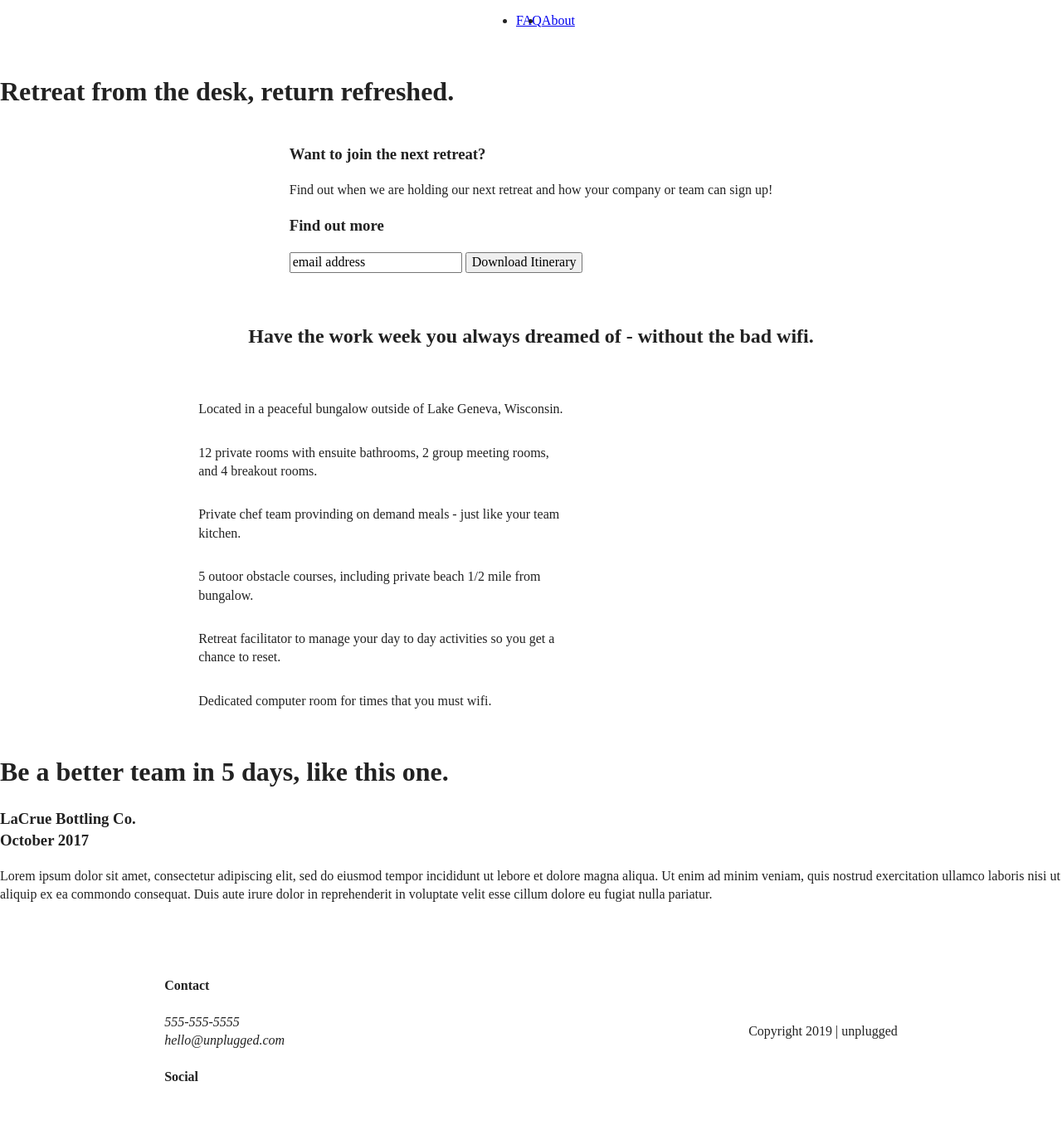
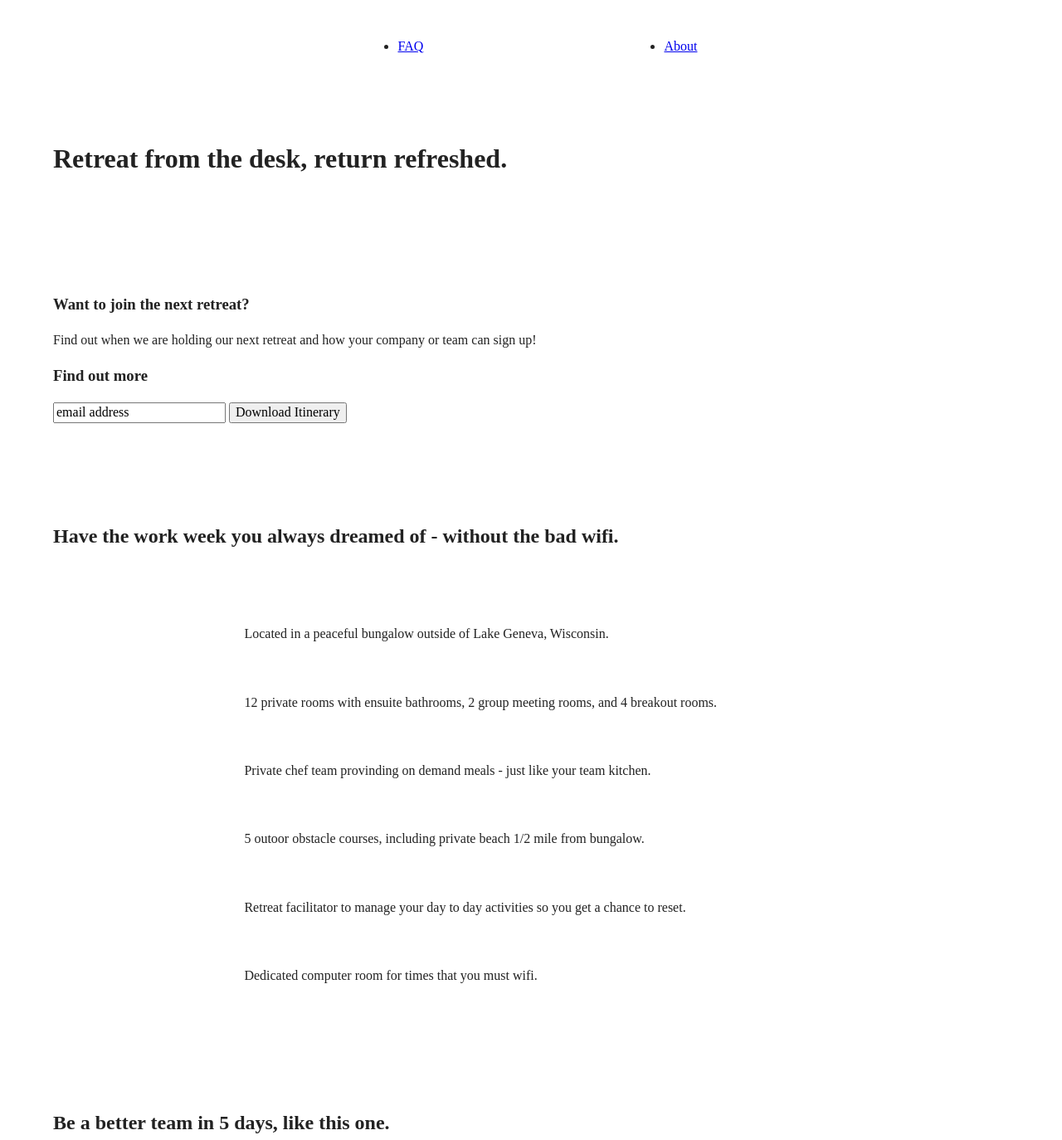
Before and after one commit to Paul-kav/unplugged-retreat, a website: page index.html in a window 1280 px wide. Shown: the part 41-1415 px from the top of the page at 83% size. Drawn offline with Linux system fonts and the light colour scheme.

Commit message:
All files modified

```diff
--- a/css/main.css
+++ b/css/main.css
@@ -84,10 +84,26 @@ textarea {
 }
 
   /* ==========================================================================
+     Browser Upgrade Prompt
+     ========================================================================== */
+
+  .browserupgrade {
+    margin: 0.2em 0;
+    background: #ccc;
+    color: #000;
+    padding: 0.2em 0;
+  }
+
+/* ==========================================================================
    Author's custom styles
    ========================================================================== */
 
+  .content-wrapper {
+    width: 90%;
+    margin: 50px 0;
+  }
    /* -------- Base Header - Footer Styles --------*/
+
   header,
   footer {
     display: flex;
@@ -108,6 +124,12 @@ textarea {
     margin: 0;
    }
 
+  .header-divider {
+    width: 100%;
+    height: 1px;
+    margin: 10px 0 20px 0;
+  }
+
   header nav {
     display: flex;
     justify-content: space-around;
@@ -119,10 +141,11 @@ textarea {
   header nav ul {
     display: flex;
     justify-content: space-around;
-    width: 45%;
+    width: 100%;
   }
-   header .header-divider {
-     width: 100px;
+
+   footer {
+     flex-direction: column;
    }
 
   footer .content-wrapper {
@@ -141,11 +164,17 @@ textarea {
     justify-content: space-around;
     align-items: center;
   }
+
   footer .copyright {
     margin: 20px 0;
   }
+
   footer p {
     margin: 0;
+  }
+
+  footer .contact {
+    margin-bottom: 50px;
   }
 
 
@@ -153,10 +182,10 @@ textarea {
 
    /* Hero Area */
 
-   .hero area {
+  .hero-area {
     display: flex;
     justify-content: center;
-    align-items: center;
+    flex-flow: row wrap;
    }
 
    /* Aside */
@@ -173,7 +202,7 @@ textarea {
   .features {
     display: flex;
     justify-content: center;
-    align-items: center;
+    flex-flow: row wrap;
    }
 
   .features .features-items {
@@ -184,31 +213,38 @@ textarea {
    }
 
   .features article {
-     width: 55%;
+    width: 60%;
     margin: 30px 0;
    }
+
   .features p {
     margin: 0;
    }
-   .features h2{
-     margin: 60px;
+
+  .features h2 {
+    margin-bottom: 60px;
    }
 
    /* Reviews */
+
   .reviews {
     display: flex;
     justify-content: center;
-    align-items: center;
     flex-flow: row wrap;
    }
-   .revies h3 {
+
+  .reviews h3 {
     width: 48%;
     margin: 20px 0;
    }
+
   .reviews h2 {
     margin-bottom: 40px;
    }
-   /* -------- About Page --------*/
+
+  /* ==========================================================================
+     About Page
+     ========================================================================== */
 
   .mission {
     display: flex;
@@ -229,6 +265,7 @@ textarea {
    }
 
    /* -------- FAQ Page --------*/
+
   .faq {
     display: flex;
     justify-content: center;
@@ -237,6 +274,7 @@ textarea {
    }
 
   .faq .content-wrapper {
+    margin: 50px 0 0 0;
     display: flex;
     justify-content: center;
     align-items: center;
@@ -282,8 +320,8 @@ textarea {
   overflow: hidden;
   padding: 0;
   position: absolute;
+  width: 1px;
   white-space: nowrap;
-  width: 1px;
   /* 1 */
 }
 
@@ -300,8 +338,8 @@ textarea {
   margin: 0;
   overflow: visible;
   position: static;
+  width: auto;
   white-space: inherit;
-  width: auto;
 }
 
 /*
@@ -327,7 +365,9 @@ textarea {
 .clearfix::before,
 .clearfix::after {
   content: " ";
+    /* 1 */
   display: table;
+    /* 2 */
 }
 
 .clearfix::after {
@@ -364,6 +404,7 @@ textarea {
     background: #fff !important;
     color: #000 !important;
     /* Black prints faster */
+    -webkit-box-shadow: none !important;
     box-shadow: none !important;
     text-shadow: none !important;
   }
--- a/index.html
+++ b/index.html
@@ -16,16 +16,18 @@
   <link rel="../apple-touch-icon" href="icon.png">
   <!-- Place favicon.ico in the root directory -->
 
-  <link rel="stylesheet" href="../css/normalize.css">
-  <link rel="stylesheet" href="../css/main.css">
+  <link rel="stylesheet" href="css/normalize.css">
+  <link rel="stylesheet" href="css/main.css">
 
   <meta name="theme-color" content="#fafafa">
 </head>
 
 <body>
   <header>
-    <div class="content-wraper">
-      <a href="#"><img src=""alt="unplugged logo"></a>
+    <div class="content-wrapper">
+      <a href="#">
+        <img src=""alt="unplugged logo">
+      </a>
       <div class="header-divider">
       </div>
       <nav>
@@ -43,7 +45,7 @@
       </div>
     </section>
     <aside>
-      <div class="content-wraper">
+      <div class="content-wrapper">
         <div class="form-description">
           <h3>Want to join the next retreat?</h3>
           <p>Find out when we are holding our next retreat and how your company or team can sign up!</p>
@@ -53,12 +55,12 @@
           <input type="text" name="name" value="email address">
           <input type="button" value="Download Itinerary">
         </div>
-      </div><!-- aside content-wraper ends-->
+      </div> <!-- aside content-wraper ends -->
     </aside>
     <section class="features">
       <div class="content-wrapper">
         <h2>Have the work week you always dreamed of - without the bad wifi.</h2>
-        <div class="feature-items">
+        <div class="features-items">
           <article>
             <p class="fontawesome-icon">
             </p>
@@ -94,10 +96,10 @@
     </section>
     <section class="reviews">
       <div class="content-wrapper">
-        <h1>Be a better team in 5 days, like this one.</h1>
+        <h2>Be a better team in 5 days, like this one.</h2>
         <article>
           <div>
-            <h3>LaCrue Bottling Co.<br> October 2017</h3>
+            <h3>LaCrue Bottling Co. October 2017</h3>
             <p>Lorem ipsum dolor sit amet, consectetur adipiscing elit, sed do eiusmod tempor incididunt ut lebore et dolore magna aliqua. Ut enim ad minim veniam, quis nostrud exercitation ullamco laboris nisi ut aliquip ex ea commondo consequat. Duis aute irure dolor in reprehenderit in voluptate velit esse cillum dolore eu fugiat nulla pariatur.</p>
           </div>
         </article>
@@ -125,7 +127,7 @@
   <div class="copyright">
     <p>Copyright 2019 | unplugged</p>
   </div>
-</fooeter>
+</footer>
   <!-- Add your site or application content here -->
   <script src="../js/vendor/modernizr-3.11.2.min.js"></script>
   <script src="../js/plugins.js"></script>
```
Also changed, not shown: about/index.html (+1 -1 lines), faq/index.html (+2 -2 lines). Lines whose indentation alone changed are shown as unchanged.
